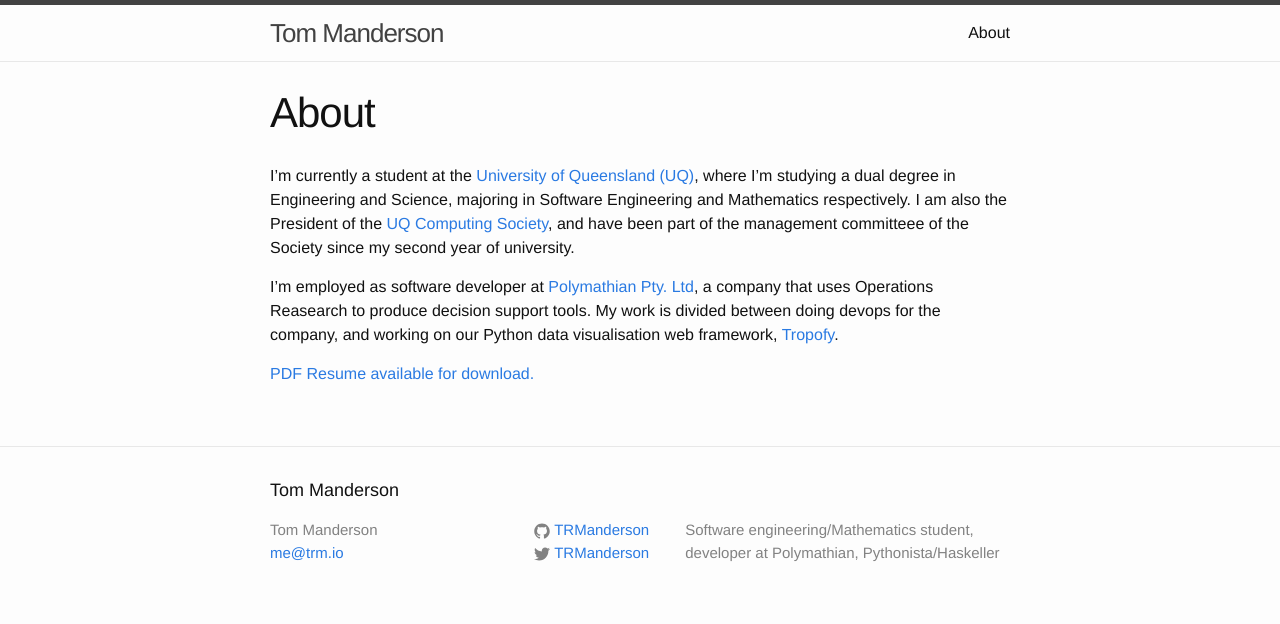
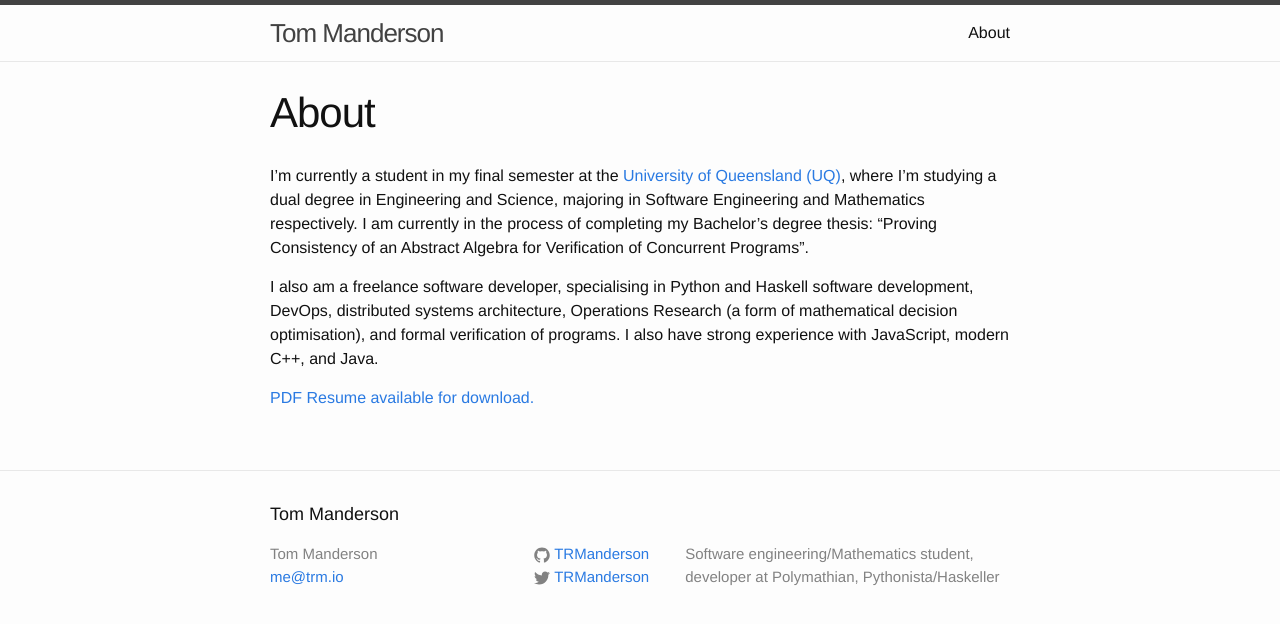
Before and after one commit to TRManderson/trm.io, a Jekyll site: the page built from about.md, in a window 1280 px wide. Shown: the top 624 px of the page. Built offline with Jekyll 4.4.1, drawn with Linux system fonts in a browser that asks for light colours.

Commit message:
Update for leaving Poly

```diff
--- a/about.md
+++ b/about.md
@@ -4,8 +4,8 @@ title: About
 permalink: /about/
 ---
 
-I'm currently a student at the [University of Queensland (UQ)](https://uq.edu.au/), where I'm studying a dual degree in Engineering and Science, majoring in Software Engineering and Mathematics respectively. I am also the President of the [UQ Computing Society](https://uqcs.org.au), and have been part of the management committeee of the Society since my second year of university.
+I'm currently a student in my final semester at the [University of Queensland (UQ)](https://uq.edu.au/), where I'm studying a dual degree in Engineering and Science, majoring in Software Engineering and Mathematics respectively. I am currently in the process of completing my Bachelor's degree thesis: "Proving Consistency of an Abstract Algebra for Verification of Concurrent Programs".
 
-I'm employed as software developer at [Polymathian Pty. Ltd](https://polymathian.com/), a company that uses Operations Reasearch to produce decision support tools. My work is divided between doing devops for the company, and working on our Python data visualisation web framework, [Tropofy](https://tropofy.com/).
+I also am a freelance software developer, specialising in Python and Haskell software development, DevOps, distributed systems architecture, Operations Research (a form of mathematical decision optimisation), and formal verification of programs. I also have strong experience with JavaScript, modern C++, and Java.
 
 [PDF Resume available for download.](/uploads/trm-resume.pdf)
```
Also changed, not shown: 1 other file.
